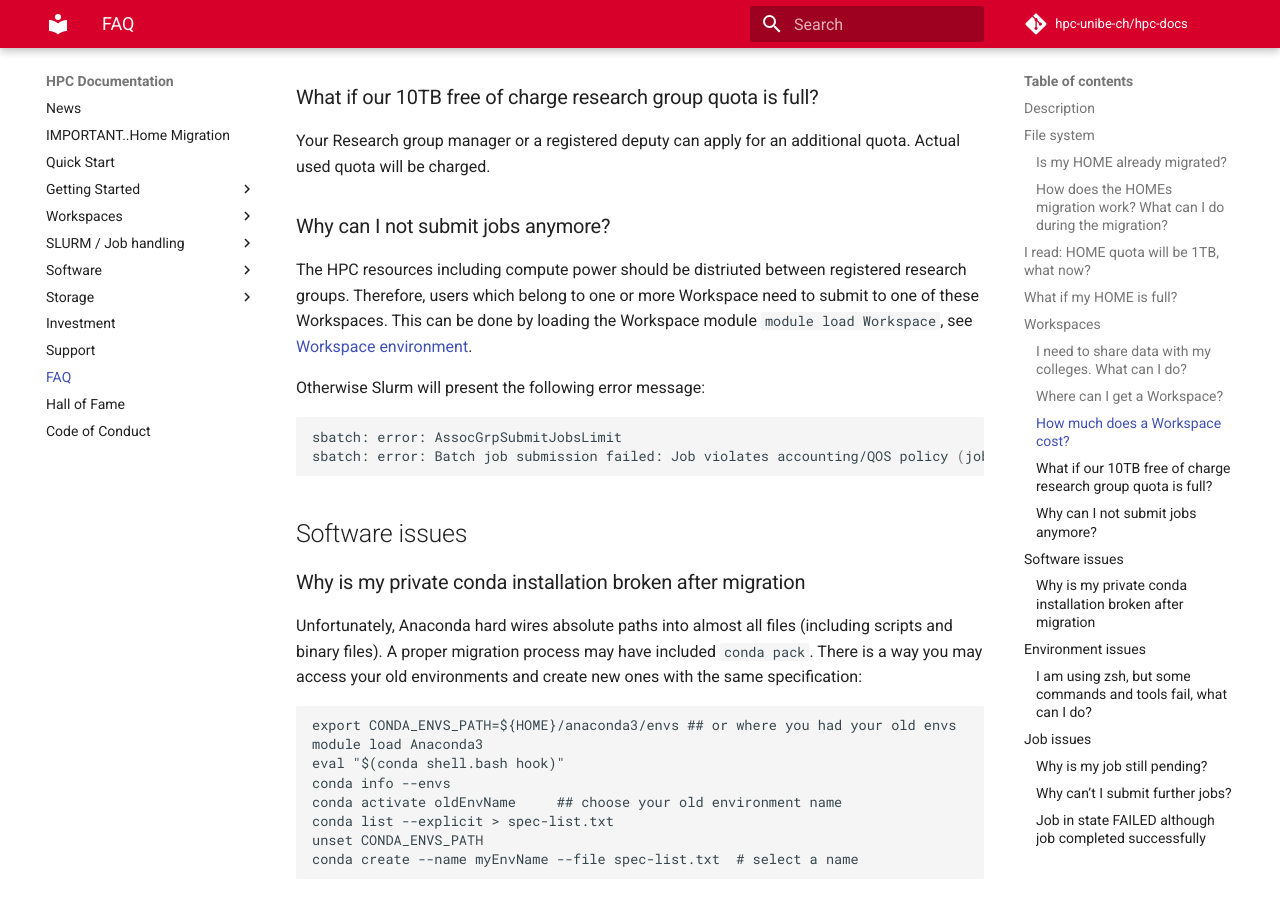
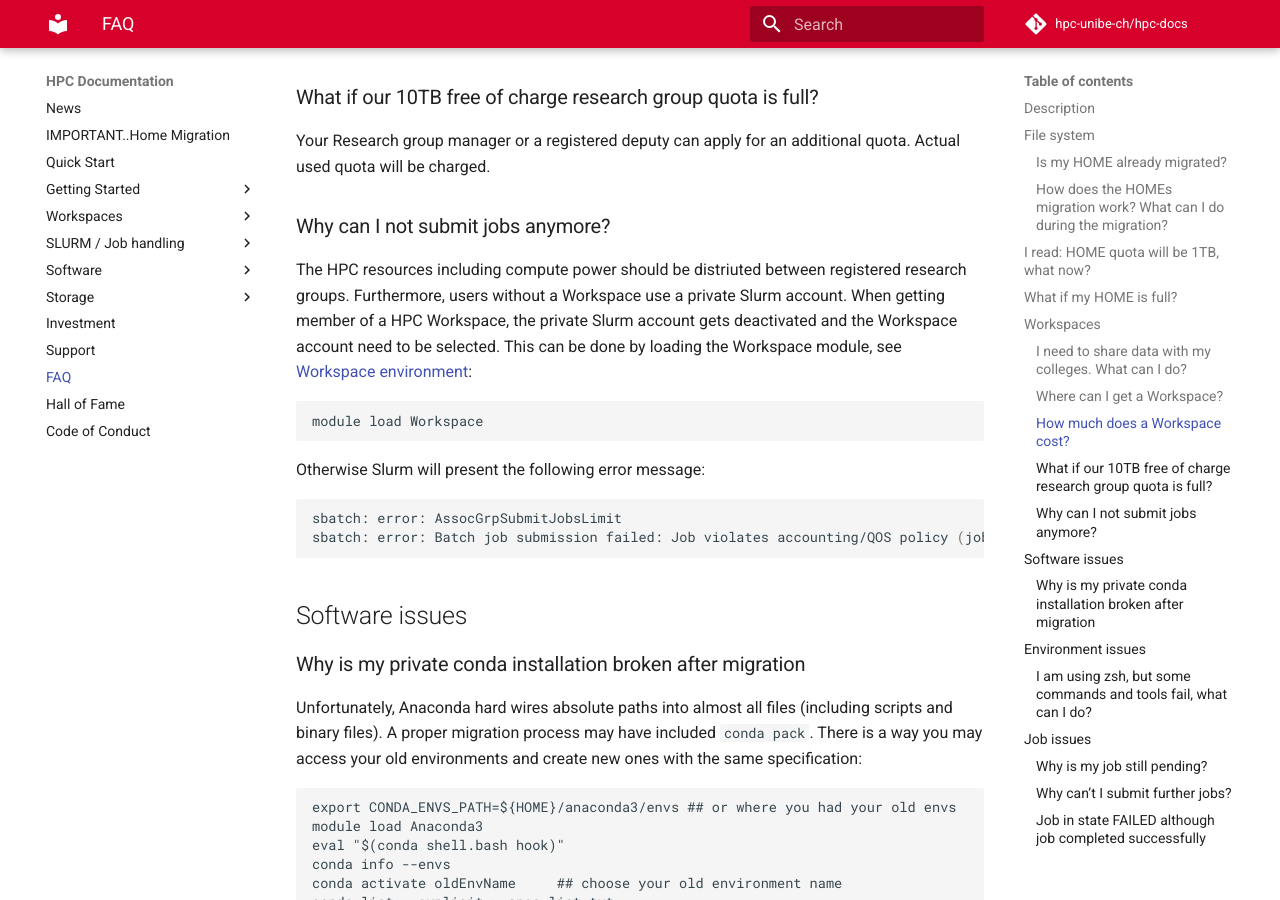
Before and after one commit to hpc-unibe-ch/hpc-unibe-ch.github.io, an MkDocs documentation site: the page built from docs/general/faq.md, in a window 1280 px wide and 900 px high, scrolled down 2152 px. Built offline with MkDocs 1.6.1 and Material for MkDocs 9.7.7, drawn with Linux system fonts in a browser that asks for light colours; comment, search, counter and statistics services are not loaded.

Commit message:
FAQ: WS submit error improved descr.

````diff
--- a/docs/general/faq.md
+++ b/docs/general/faq.md
@@ -69,7 +69,11 @@ If necessary, additional storage can be purchased per Workspace, where only the
 Your Research group manager or a registered deputy can apply for an additional quota. Actual used quota will be charged.
 
 ### Why can I not submit jobs anymore?
-The HPC resources including compute power should be distriuted between registered research groups. Therefore, users which belong to one or more Workspace need to submit to one of these Workspaces. This can be done by loading the Workspace module `module load Workspace`, see [Workspace environment](../hpc_workspaces/environment.md).
+The HPC resources including compute power should be distriuted between registered research groups. Furthermore, users without a Workspace use a private Slurm account. When getting member of a HPC Workspace, the private Slurm account gets deactivated and the Workspace account need to be selected.  This can be done by loading the Workspace module, see [Workspace environment](../hpc_workspaces/environment.md):
+
+```Bash
+module load Workspace
+```
 
 Otherwise Slurm will present the following error message:
 ```Bash
````
